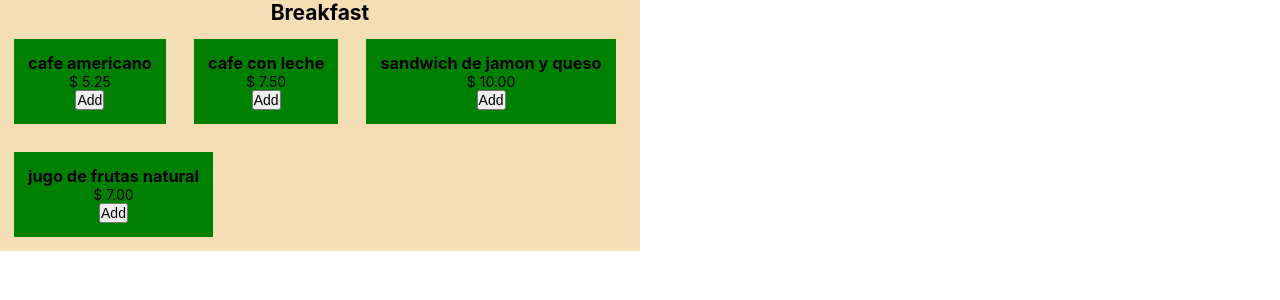
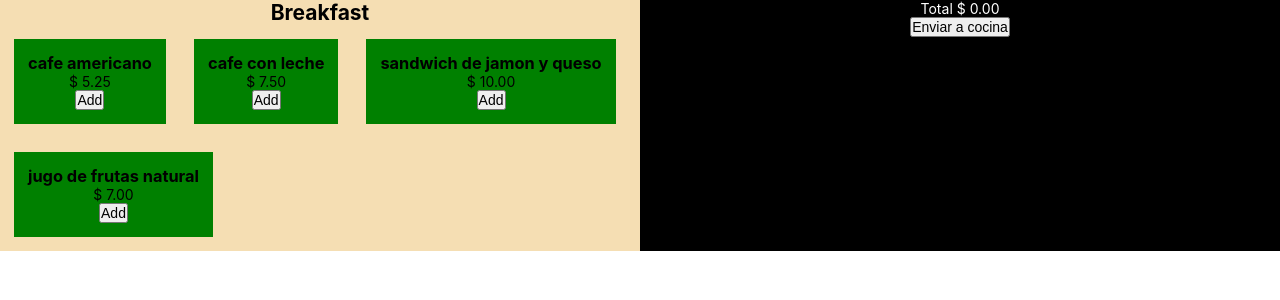
Before and after one commit to luucamay/aji-de-fideo, a React (Create React App) app: page / in a window 1280 px wide. Shown: the top 300 px of the page. Built offline with nearby package versions, Linux system fonts and the light colour scheme.

Commit message:
Add products to the pedido component

```diff
--- a/src/App.css
+++ b/src/App.css
@@ -8,6 +8,10 @@
   font-size: 14px;
 }
 
+.App {
+  display: flex;
+}
+
 .Menu {
   background-color: wheat;
   width: 50%;
--- a/src/App.js
+++ b/src/App.js
@@ -1,12 +1,19 @@
-import React from 'react';
+import React, { useState } from 'react';
 import './App.css';
 import menu from './menu.json';
+import Pedido from './Pedido';
 import Product from './Product';
 
 
 function App() {
+  const [pedidoList, setPedido] = useState([]);
   const addProduct = (prodName, prodPrice) => {
-    console.log(prodName, prodPrice);
+    // goals: recibe a product, updates state of arrayOfProducts into the Pedido
+    const newProduct = { name: prodName, price: prodPrice }
+    // updatePedido();
+    const newPedido = [...pedidoList, newProduct];
+    setPedido(newPedido);
+
   }
   const breakfastProducts = menu.breakfast.map((product) => <Product name={product.name} price={product.price} addProduct={addProduct} />);
 
@@ -18,8 +25,18 @@ function App() {
           {breakfastProducts}
         </div>
       </section>
+      <Pedido listProducts={pedidoList} />
     </div>
   );
 }
 
+export function moneyToString(number) {
+  if (number === 0) {
+    return '0.00';
+  }
+  let moneyStr = number.toString();
+  moneyStr = moneyStr.slice(0, -2) + '.' + moneyStr.slice(-2);
+  return moneyStr;
+}
+
 export default App;
--- /dev/null
+++ b/src/Pedido.css
@@ -0,0 +1,5 @@
+.Pedido {
+  color: white;
+  width: 50%;
+  background-color: black;
+}
--- /dev/null
+++ b/src/Pedido.js
@@ -0,0 +1,25 @@
+import React, { useState } from 'react';
+import './Pedido.css';
+import { moneyToString } from './App';
+
+function Pedido(props) {
+  // TODO: Change numbers to strings with dots for decimals
+  const productsArray = props.listProducts;
+  let total = 0;
+  const products = productsArray.map(
+    (product) => {
+      total += product.price;
+      const priceStr = moneyToString(product.price);
+      return (<div>{product.name} {priceStr} <button>Remove</button></div>);
+    });
+  const totalStr = moneyToString(total);
+  return (
+    <section className="Pedido">
+      {products}
+      <p>Total $ {totalStr}</p>
+      <button>Enviar a cocina</button>
+    </section>
+  )
+}
+
+export default Pedido
--- a/src/Product.js
+++ b/src/Product.js
@@ -1,9 +1,9 @@
 import React from 'react';
 import './Product.css';
+import { moneyToString } from './App';
 
 function Product(props) {
-  let priceStr = props.price.toString();
-  priceStr = priceStr.slice(0, -2) + '.' + priceStr.slice(-2);
+  const priceStr = moneyToString(props.price);
   return (
     <div className="product">
       <h3>{props.name}</h3>
```
